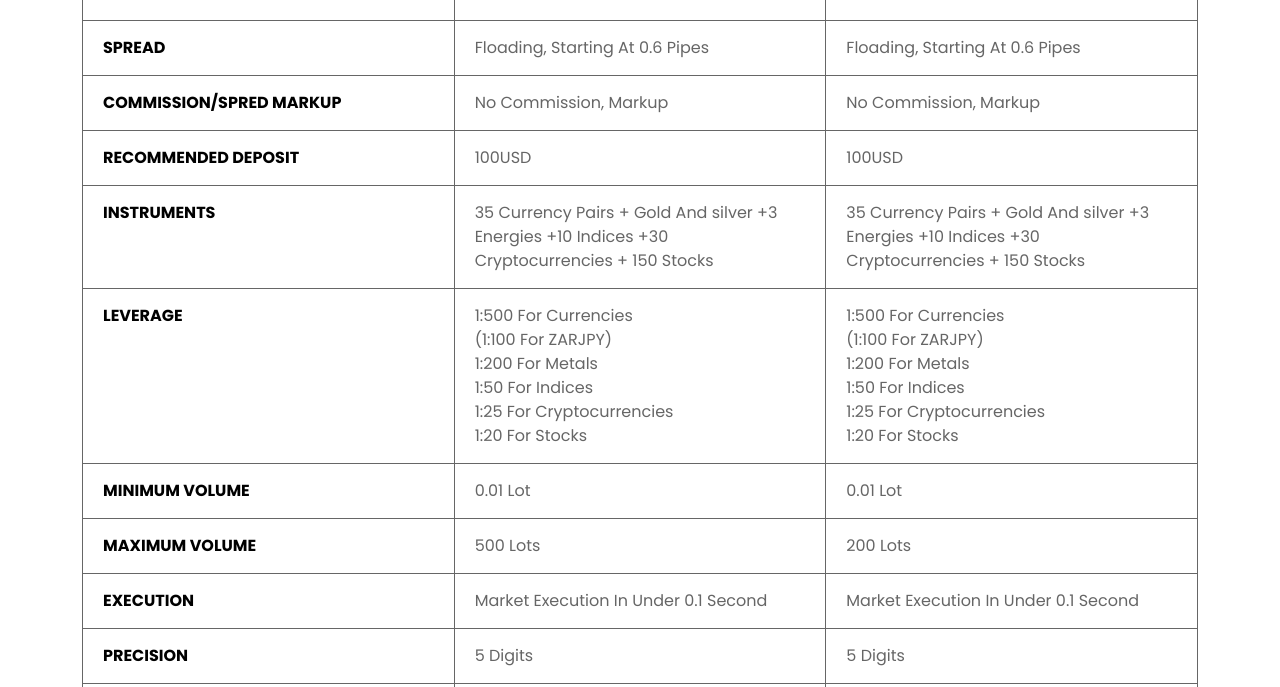
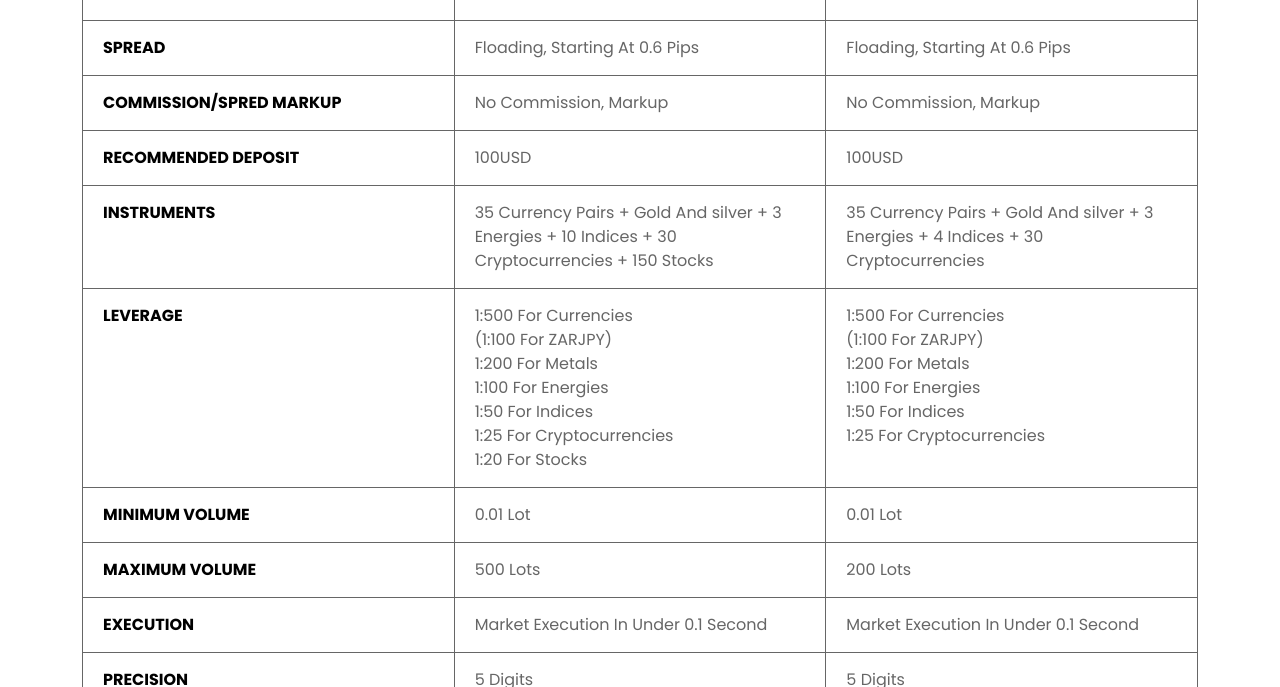
Before and after one commit to dev-janakalidasan/Demo013, a plain HTML site: page mt5.html in a window 1280 px wide. Shown: the part 503-1190 px from the top of the page. Drawn offline with nearby package versions, Linux system fonts and the light colour scheme.

Commit message:
mt5 change

```diff
--- a/mt5.html
+++ b/mt5.html
@@ -41,8 +41,8 @@
                 <tbody>
                   <tr>
                     <td scope="row" class="pread">SPREAD</td>
-                    <td>Floading, Starting At 0.6 Pipes</td>
-                    <td>Floading, Starting At 0.6 Pipes</td>
+                    <td>Floading, Starting At 0.6 Pips</td>
+                    <td>Floading, Starting At 0.6 Pips</td>
 
                   </tr>
                   <tr>
@@ -59,12 +59,12 @@
                   </tr>
                   <tr>
                     <td scope="row"class="pread">INSTRUMENTS</td>
-                    <td>35 Currency Pairs + Gold And silver +3<br>
-                    Energies +10 Indices +30<br>
+                    <td>35 Currency Pairs + Gold And silver + 3<br>
+                    Energies + 10 Indices + 30<br>
                      Cryptocurrencies + 150 Stocks</td>
-                    <td>35 Currency Pairs + Gold And silver +3<br>
-                        Energies +10 Indices +30<br>
-                         Cryptocurrencies + 150 Stocks</td>
+                    <td>35 Currency Pairs + Gold And silver + 3<br>
+                        Energies + 4 Indices + 30<br>
+                         Cryptocurrencies </td>
 
                   </tr>
                   <tr>
@@ -72,15 +72,17 @@
                     <td>1:500 For Currencies<br>
                     (1:100 For ZARJPY)<br>
                      1:200 For Metals<br>
+                     1:100 For Energies<br>
                       1:50 For Indices<br>
                       1:25 For Cryptocurrencies<br>
                        1:20 For Stocks</td>
                     <td>1:500 For Currencies<br>
                         (1:100 For ZARJPY)<br>
                          1:200 For Metals<br>
+                         1:100 For Energies<br>
                           1:50 For Indices<br>
                           1:25 For Cryptocurrencies<br>
-                           1:20 For Stocks</td>
+
 
                   </tr>
                   <tr>
```
